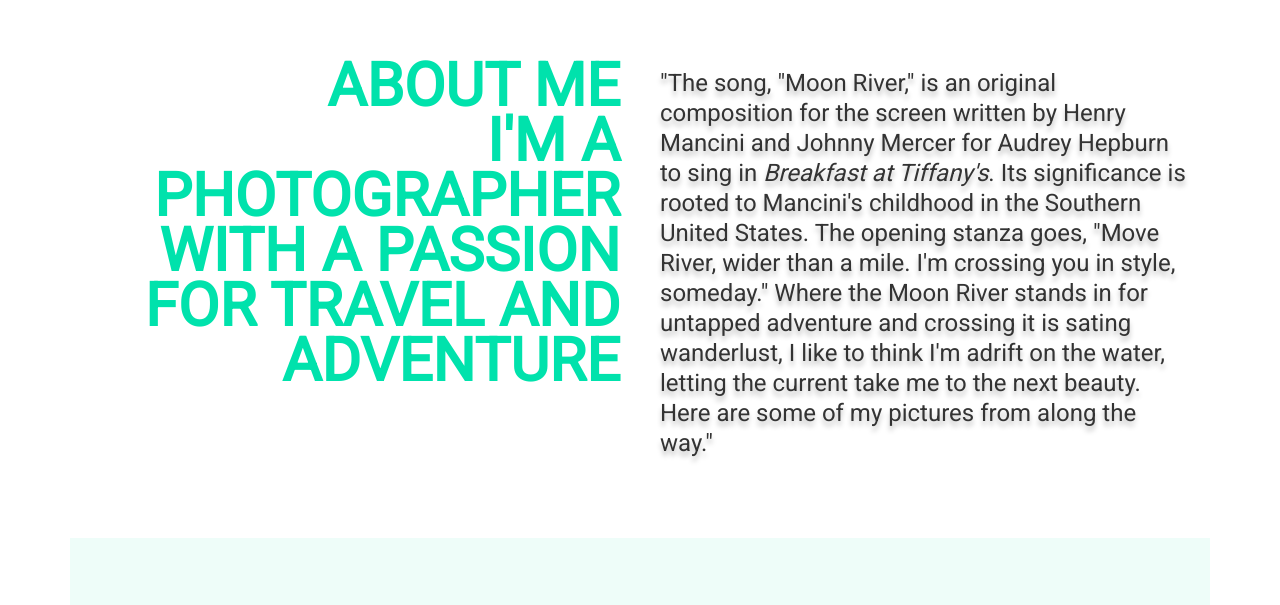
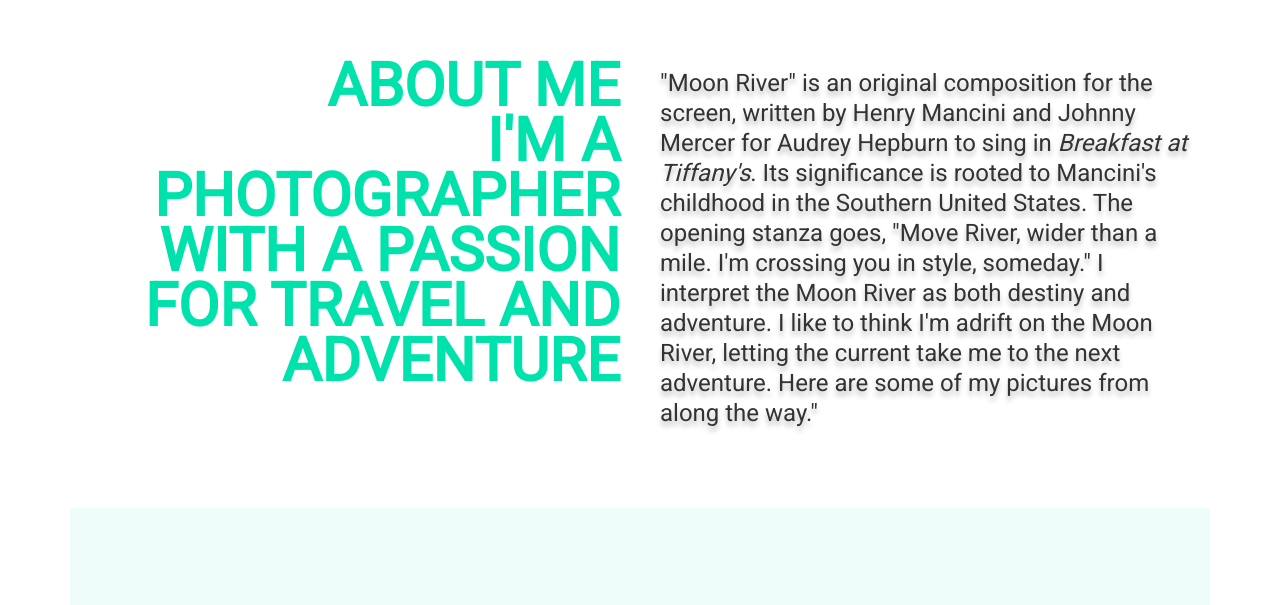
Before and after one commit to curtislong/curtislong.github.io, a plain HTML site: page index.html in a window 1280 px wide. Shown: the part 762-1367 px from the top of the page. Drawn offline with nearby package versions, Linux system fonts and the light colour scheme; files whose address does not match are found by name.

Commit message:
Update About Me paragraph

```diff
--- a/index.html
+++ b/index.html
@@ -25,7 +25,7 @@
             <h2>I'm a <br> photographer with a passion for travel and adventure</h2>
           </div>
           <div class="col-xs-6 right-col">
-            <h5>"The song, "Moon River," is an original composition for the screen written by Henry Mancini and Johnny Mercer for Audrey Hepburn to sing in <em>Breakfast at Tiffany's</em>. Its significance is rooted to Mancini's childhood in the Southern United States. The opening stanza goes, "Move River, wider than a mile. I'm crossing you in style, someday." Where the Moon River stands in for untapped adventure and crossing it is sating wanderlust, I like to think I'm adrift on the water, letting the current take me to the next beauty. Here are some of my pictures from along the way."</h5>
+            <h5>"Moon River" is an original composition for the screen, written by Henry Mancini and Johnny Mercer for Audrey Hepburn to sing in <em>Breakfast at Tiffany's</em>. Its significance is rooted to Mancini's childhood in the Southern United States. The opening stanza goes, "Move River, wider than a mile. I'm crossing you in style, someday." I interpret the Moon River as both destiny and adventure. I like to think I'm adrift on the Moon River, letting the current take me to the next adventure. Here are some of my pictures from along the way."</h5>
           </div>
       </div>
     </div>
```
